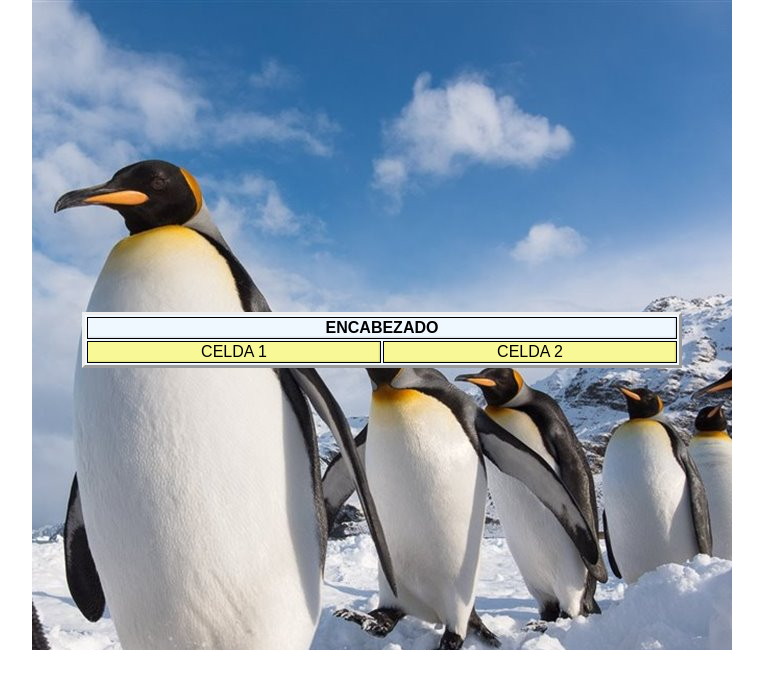
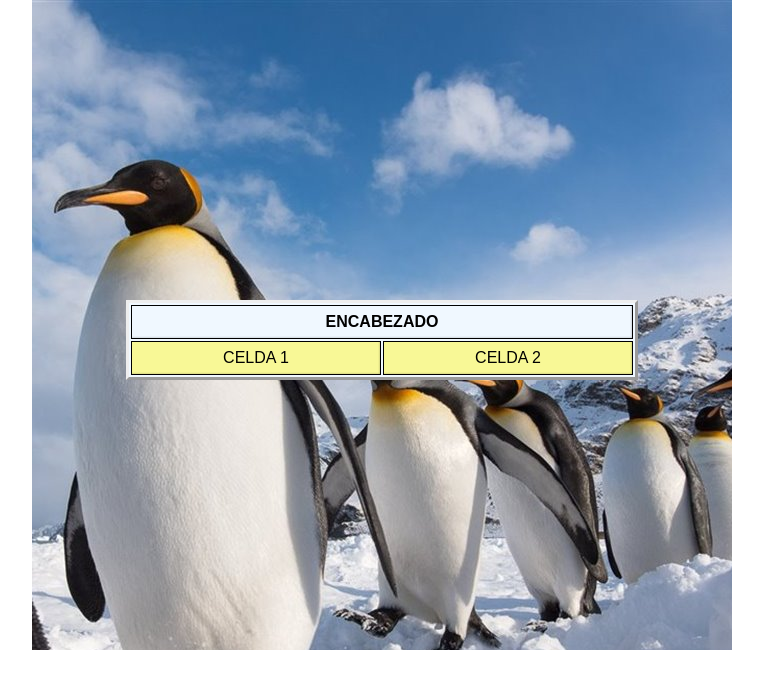
Before and after one commit to RamonFolguera/rfc-geekshubs-fsd-val-reto11-18012023, a plain HTML site: page reto 14/index.html in a window 1280 px wide. Shown: the whole page, without its empty margins (258-1021 px from the left). Drawn offline with Linux system fonts and the light colour scheme.

Commit message:
changes height and widths dimensions to be viewport dimensions

```diff
--- a/reto 14/css/style.css
+++ b/reto 14/css/style.css
@@ -29,7 +29,8 @@ table {
     margin: 0 auto;
     margin-top: 30px;
     border: outset;
-    width: 600px;
+    width: 40vw;
+    height: 10vh;
 }
 
 
```
